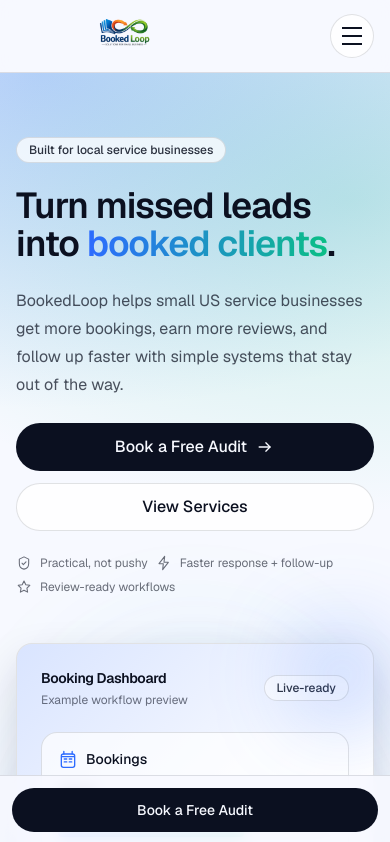
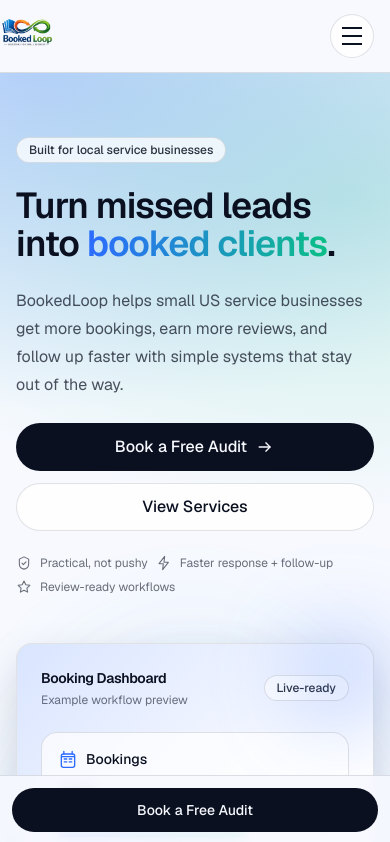
Before and after one commit to Asad272002/BookedLoop, a Next.js app: page / in a window 390 px wide. Shown: the top 842 px of the page. Built offline with nearby package versions, Linux system fonts and the light colour scheme.

Commit message:
Fix mobile logo alignment

```diff
--- a/components/SiteFooter.tsx
+++ b/components/SiteFooter.tsx
@@ -19,13 +19,13 @@
         <div className="grid gap-10 md:grid-cols-3">
           <div className="space-y-3">
             <div className="flex items-center gap-3">
-              <div className="relative h-16 w-[320px]">
+              <div className="relative h-16 w-[220px] sm:w-[320px]">
                 <Image
                   src="/bookedloop.png"
                   alt={`${site.name} logo`}
                   fill
-                  sizes="320px"
-                  className="object-contain object-left scale-[1.45]"
+                  sizes="(max-width: 640px) 220px, 320px"
+                  className="object-contain object-left scale-[1.25] sm:scale-[1.45]"
                 />
               </div>
               <span className="sr-only">{site.name}</span>
--- a/components/SiteHeader.tsx
+++ b/components/SiteHeader.tsx
@@ -31,14 +31,14 @@
     <header className="sticky top-0 z-40 border-b border-[var(--border)] bg-[color-mix(in_srgb,var(--background)_75%,transparent)] backdrop-blur">
       <div className="mx-auto flex h-18 w-full max-w-6xl items-center justify-between px-4 sm:px-6 lg:px-8">
         <Link href="/" className="flex items-center gap-2">
-          <span className="relative grid h-16 w-[220px] place-items-center sm:w-[280px] lg:w-[320px]">
+          <span className="relative grid h-16 w-[220px] place-items-start sm:w-[280px] lg:w-[320px]">
             <Image
               src="/bookedloop.png"
               alt={`${site.name} logo`}
               fill
               priority
               sizes="(max-width: 640px) 220px, (max-width: 1024px) 280px, 320px"
-              className="object-contain object-center scale-[1.25] sm:object-left sm:scale-[1.45]"
+              className="object-contain object-left scale-[1.25] sm:scale-[1.45]"
             />
           </span>
           <span className="sr-only">{site.name}</span>
```
